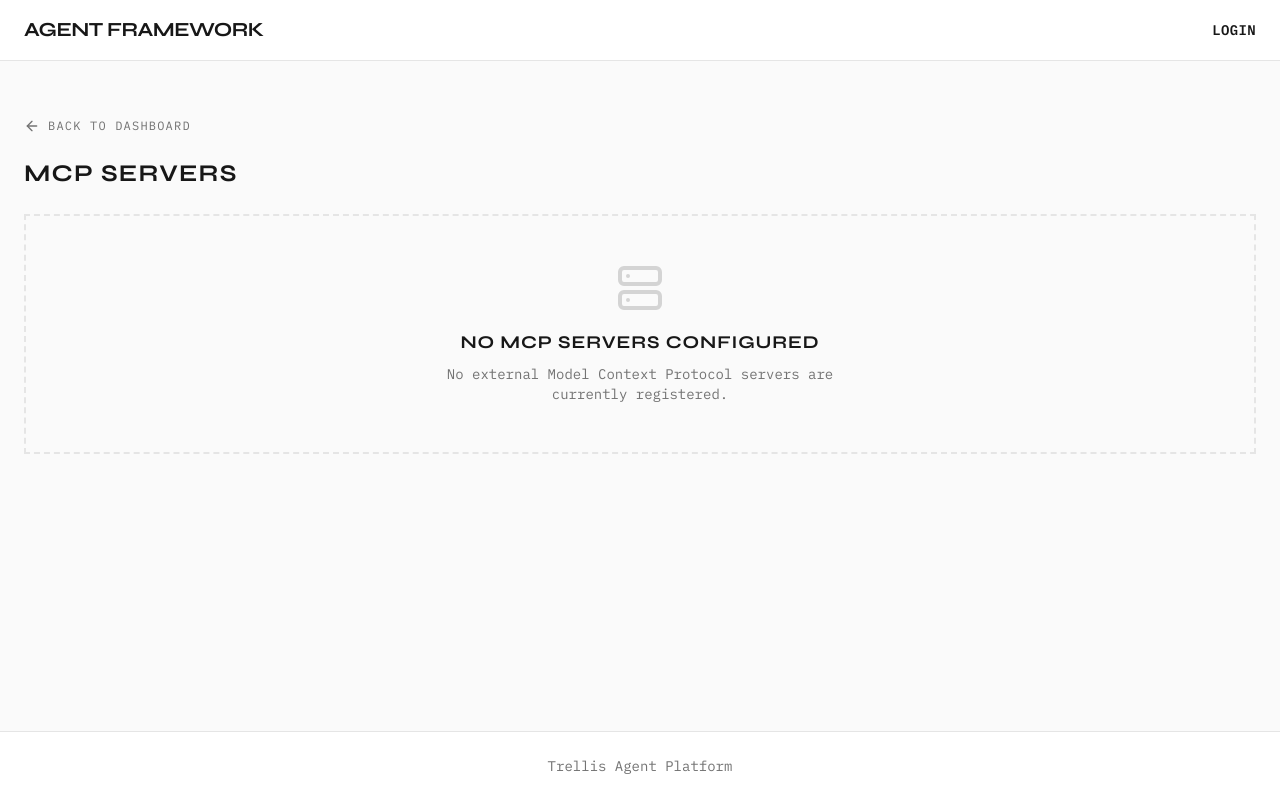
After one commit to laraibkazi92/trellis-agent-platform, a Python web app: template templates/mcps.html in a window 1280 px wide. The commit adds this page. Run offline with Jinja, Linux system fonts and the light colour scheme; the template is opened without the code that fills it, so the values that code supplies are empty; some libraries are stand-ins or nearby versions.

Commit message:
feat: implement mcp management ui and secrets aggregation

```diff
--- a/templates/base.html
+++ b/templates/base.html
@@ -57,6 +57,7 @@
         {% if user %}
             <a href="/agents" class="hover:text-accent dark:hover:text-accent-dark transition-colors uppercase {% if request.url.path == '/agents' %}text-accent dark:text-accent-dark{% endif %}">Agents</a>
             <a href="/tools" class="hover:text-accent dark:hover:text-accent-dark transition-colors uppercase {% if request.url.path == '/tools' %}text-accent dark:text-accent-dark{% endif %}">Tools</a>
+            <a href="/mcps" class="hover:text-accent dark:hover:text-accent-dark transition-colors uppercase {% if request.url.path == '/mcps' %}text-accent dark:text-accent-dark{% endif %}">MCPs</a>
             <a href="/status" class="hover:text-accent dark:hover:text-accent-dark transition-colors uppercase {% if request.url.path == '/status' %}text-accent dark:text-accent-dark{% endif %}">Status</a>
             <a href="/docs" class="hover:text-accent dark:hover:text-accent-dark transition-colors uppercase {% if request.url.path.startswith('/docs') %}text-accent dark:text-accent-dark{% endif %}">Docs</a>
         <span class="text-neutral-300 dark:text-neutral-700 hidden sm:inline">|</span>
--- /dev/null
+++ b/templates/mcps.html
@@ -0,0 +1,160 @@
+{% extends "base.html" %}
+
+{% block title %}MCPs{% endblock %}
+
+{% block content %}
+<a href="/" class="font-mono text-xs uppercase tracking-widest text-neutral-500 dark:text-neutral-400 hover:text-accent dark:hover:text-accent-dark transition-colors mb-6 inline-flex items-center gap-2">
+    <i data-lucide="arrow-left" class="w-4 h-4"></i> BACK TO DASHBOARD
+</a>
+
+<div class="flex flex-col sm:flex-row items-start sm:items-center justify-between mb-6 gap-4">
+    <h2 class="text-2xl font-bold uppercase tracking-wider">MCP Servers</h2>
+    {% if is_admin %}
+    <button onclick="document.getElementById('add-mcp-modal').classList.remove('hidden')" class="bg-neutral-900 dark:bg-white text-white dark:text-neutral-900 px-6 py-2 text-xs font-bold uppercase tracking-widest hover:bg-accent dark:hover:bg-accent-dark dark:hover:text-white transition-colors font-mono">
+        Add MCP Server
+    </button>
+    {% endif %}
+</div>
+
+<div class="flex flex-col gap-4 mb-20" id="mcps-grid">
+    {% for mcp in mcps %}
+    <div class="tool-card group border border-neutral-200 dark:border-neutral-800 bg-white dark:bg-neutral-900 hover:border-accent dark:hover:border-accent-dark transition-all duration-300 flex flex-col md:flex-row md:items-center p-4 gap-6">
+        <!-- Status Indicator -->
+        <div class="hidden md:block w-1 self-stretch bg-green-500 transition-colors"></div>
+
+        <!-- Identity Section -->
+        <div class="flex-1 min-w-0">
+            <div class="flex flex-wrap items-center gap-3 mb-1">
+                <span class="font-mono text-[9px] font-bold border border-accent/30 text-accent dark:border-accent-dark/30 dark:text-accent-dark px-1.5 py-0.5 uppercase tracking-widest">
+                    {{ mcp.transport }}
+                </span>
+                <h3 class="text-lg font-bold tracking-tight truncate">{{ mcp.name }}</h3>
+            </div>
+            <p class="text-neutral-500 dark:text-neutral-400 text-xs font-mono truncate max-w-2xl">
+                Command: {{ mcp.command }} {% if mcp.args %}{{ mcp.args|join(' ') }}{% endif %}
+            </p>
+        </div>
+
+        <!-- Actions -->
+        <div class="flex items-center gap-4 ml-auto">
+            <button onclick="document.getElementById('mcp-details-{{ loop.index }}').classList.remove('hidden')" class="text-[10px] font-bold uppercase tracking-widest font-mono text-neutral-500 hover:text-accent dark:hover:text-accent-dark transition-colors">
+                View Details
+            </button>
+        </div>
+    </div>
+
+    <!-- Detail Modal -->
+    <div id="mcp-details-{{ loop.index }}" class="hidden fixed inset-0 bg-neutral-950/90 z-50 flex items-center justify-center p-4 backdrop-blur-sm">
+        <div class="bg-white dark:bg-neutral-900 border border-neutral-200 dark:border-neutral-800 max-w-2xl w-full max-h-[90vh] overflow-hidden shadow-2xl flex flex-col">
+            <!-- Modal Header -->
+            <div class="p-8 border-b border-neutral-100 dark:border-neutral-800 flex justify-between items-start bg-neutral-50/50 dark:bg-neutral-950/50">
+                <div>
+                    <span class="font-mono text-[10px] font-bold border border-accent/30 text-accent dark:border-accent-dark/30 dark:text-accent-dark px-2 py-0.5 uppercase tracking-[0.2em]">
+                        {{ mcp.transport }}
+                    </span>
+                    <div class="flex items-center gap-4 mt-4">
+                        <h3 class="text-3xl font-bold tracking-tight">{{ mcp.name }}</h3>
+                    </div>
+                </div>
+                <button onclick="document.getElementById('mcp-details-{{ loop.index }}').classList.add('hidden')" class="text-neutral-400 hover:text-neutral-900 dark:hover:text-neutral-100 transition-colors uppercase text-xs font-mono font-bold tracking-widest">
+                    Close [X]
+                </button>
+            </div>
+
+            <!-- Modal Content -->
+            <div class="flex-grow overflow-y-auto p-8 space-y-6">
+                <div>
+                    <h4 class="text-xs font-bold text-neutral-400 dark:text-neutral-500 uppercase tracking-[0.3em] font-mono mb-2">Command</h4>
+                    <pre class="bg-neutral-100 dark:bg-neutral-950 p-4 rounded text-sm font-mono border border-neutral-200 dark:border-neutral-800">{{ mcp.command }} {% if mcp.args %}{{ mcp.args|join(' ') }}{% endif %}</pre>
+                </div>
+
+                {% if mcp.env %}
+                <div>
+                    <h4 class="text-xs font-bold text-neutral-400 dark:text-neutral-500 uppercase tracking-[0.3em] font-mono mb-2">Environment Variables</h4>
+                    <pre class="bg-neutral-100 dark:bg-neutral-950 p-4 rounded text-sm font-mono border border-neutral-200 dark:border-neutral-800">{% for k, v in mcp.env.items() %}{{ k }}={{ v }}
+{% endfor %}</pre>
+                </div>
+                {% endif %}
+
+                {% if mcp.secrets %}
+                <div>
+                    <h4 class="text-xs font-bold text-neutral-400 dark:text-neutral-500 uppercase tracking-[0.3em] font-mono mb-2">Required Secrets</h4>
+                    <ul class="list-disc list-inside bg-neutral-100 dark:bg-neutral-950 p-4 rounded text-sm font-mono border border-neutral-200 dark:border-neutral-800">
+                        {% for secret in mcp.secrets %}
+                        <li>{{ secret }}</li>
+                        {% endfor %}
+                    </ul>
+                </div>
+                {% endif %}
+            </div>
+        </div>
+    </div>
+    {% endfor %}
+
+    {% if not mcps %}
+    <div class="border-2 border-dashed border-neutral-200 dark:border-neutral-800 p-12 text-center flex flex-col items-center justify-center text-neutral-500">
+        <i data-lucide="server" class="w-12 h-12 mb-4 text-neutral-300 dark:text-neutral-700"></i>
+        <h3 class="text-lg font-bold uppercase tracking-wider mb-2 text-neutral-900 dark:text-neutral-100">No MCP Servers Configured</h3>
+        <p class="font-mono text-sm max-w-md">No external Model Context Protocol servers are currently registered.</p>
+    </div>
+    {% endif %}
+</div>
+
+{% if is_admin %}
+<!-- Add MCP Modal -->
+<div id="add-mcp-modal" class="hidden fixed inset-0 bg-neutral-950/90 z-50 flex items-center justify-center p-4 backdrop-blur-sm">
+    <div class="bg-white dark:bg-neutral-900 border border-neutral-200 dark:border-neutral-800 max-w-2xl w-full max-h-[90vh] overflow-hidden shadow-2xl flex flex-col">
+        <div class="p-6 border-b border-neutral-100 dark:border-neutral-800 flex justify-between items-center bg-neutral-50/50 dark:bg-neutral-950/50">
+            <h3 class="text-xl font-bold uppercase tracking-wider">Add MCP Server</h3>
+            <button onclick="document.getElementById('add-mcp-modal').classList.add('hidden')" class="text-neutral-400 hover:text-neutral-900 dark:hover:text-neutral-100 transition-colors uppercase text-xs font-mono font-bold tracking-widest">
+                Close [X]
+            </button>
+        </div>
+
+        <form action="/mcps" method="POST" class="flex flex-col flex-grow overflow-hidden">
+            <div class="p-6 overflow-y-auto space-y-6">
+                <div>
+                    <label class="block text-xs font-bold font-mono uppercase text-neutral-500 mb-2">Name *</label>
+                    <input type="text" name="name" required class="w-full bg-neutral-50 dark:bg-neutral-950 border border-neutral-200 dark:border-neutral-800 p-3 font-mono text-sm focus:border-accent dark:focus:border-accent-dark focus:outline-none transition-colors" placeholder="e.g. weather-mcp">
+                </div>
+
+                <div>
+                    <label class="block text-xs font-bold font-mono uppercase text-neutral-500 mb-2">Transport</label>
+                    <select name="transport" class="w-full bg-neutral-50 dark:bg-neutral-950 border border-neutral-200 dark:border-neutral-800 p-3 font-mono text-sm focus:border-accent dark:focus:border-accent-dark focus:outline-none transition-colors appearance-none">
+                        <option value="stdio">stdio</option>
+                        <option value="sse">sse</option>
+                    </select>
+                </div>
+
+                <div>
+                    <label class="block text-xs font-bold font-mono uppercase text-neutral-500 mb-2">Command *</label>
+                    <input type="text" name="command" required class="w-full bg-neutral-50 dark:bg-neutral-950 border border-neutral-200 dark:border-neutral-800 p-3 font-mono text-sm focus:border-accent dark:focus:border-accent-dark focus:outline-none transition-colors" placeholder="e.g. npx">
+                </div>
+
+                <div>
+                    <label class="block text-xs font-bold font-mono uppercase text-neutral-500 mb-2">Arguments (Comma Separated)</label>
+                    <input type="text" name="args" class="w-full bg-neutral-50 dark:bg-neutral-950 border border-neutral-200 dark:border-neutral-800 p-3 font-mono text-sm focus:border-accent dark:focus:border-accent-dark focus:outline-none transition-colors" placeholder="e.g. -y, @modelcontextprotocol/server-weather">
+                </div>
+
+                <div>
+                    <label class="block text-xs font-bold font-mono uppercase text-neutral-500 mb-2">Environment Variables (JSON)</label>
+                    <textarea name="env" class="w-full bg-neutral-50 dark:bg-neutral-950 border border-neutral-200 dark:border-neutral-800 p-3 font-mono text-sm h-24 focus:border-accent dark:focus:border-accent-dark focus:outline-none transition-colors" placeholder='{"WEATHER_API_KEY": "xxx"}'></textarea>
+                </div>
+
+                <div>
+                    <label class="block text-xs font-bold font-mono uppercase text-neutral-500 mb-2">User Secrets (Comma Separated)</label>
+                    <input type="text" name="secrets" class="w-full bg-neutral-50 dark:bg-neutral-950 border border-neutral-200 dark:border-neutral-800 p-3 font-mono text-sm focus:border-accent dark:focus:border-accent-dark focus:outline-none transition-colors" placeholder="e.g. WEATHER_API_KEY">
+                    <p class="text-[10px] text-neutral-400 font-mono mt-1">These will be requested from users via the /secrets UI.</p>
+                </div>
+            </div>
+
+            <div class="p-6 border-t border-neutral-100 dark:border-neutral-800 bg-neutral-50/50 dark:bg-neutral-950/50">
+                <button type="submit" class="w-full bg-neutral-900 dark:bg-white text-white dark:text-neutral-900 font-bold uppercase tracking-widest py-3 text-sm hover:bg-accent dark:hover:bg-accent-dark dark:hover:text-white transition-colors font-mono">
+                    Register MCP Server
+                </button>
+            </div>
+        </form>
+    </div>
+</div>
+{% endif %}
+{% endblock %}
```
Also changed, not shown: core/routers/marketplace.py (+76 -2 lines), core/routers/secrets.py (+11 -2 lines).
